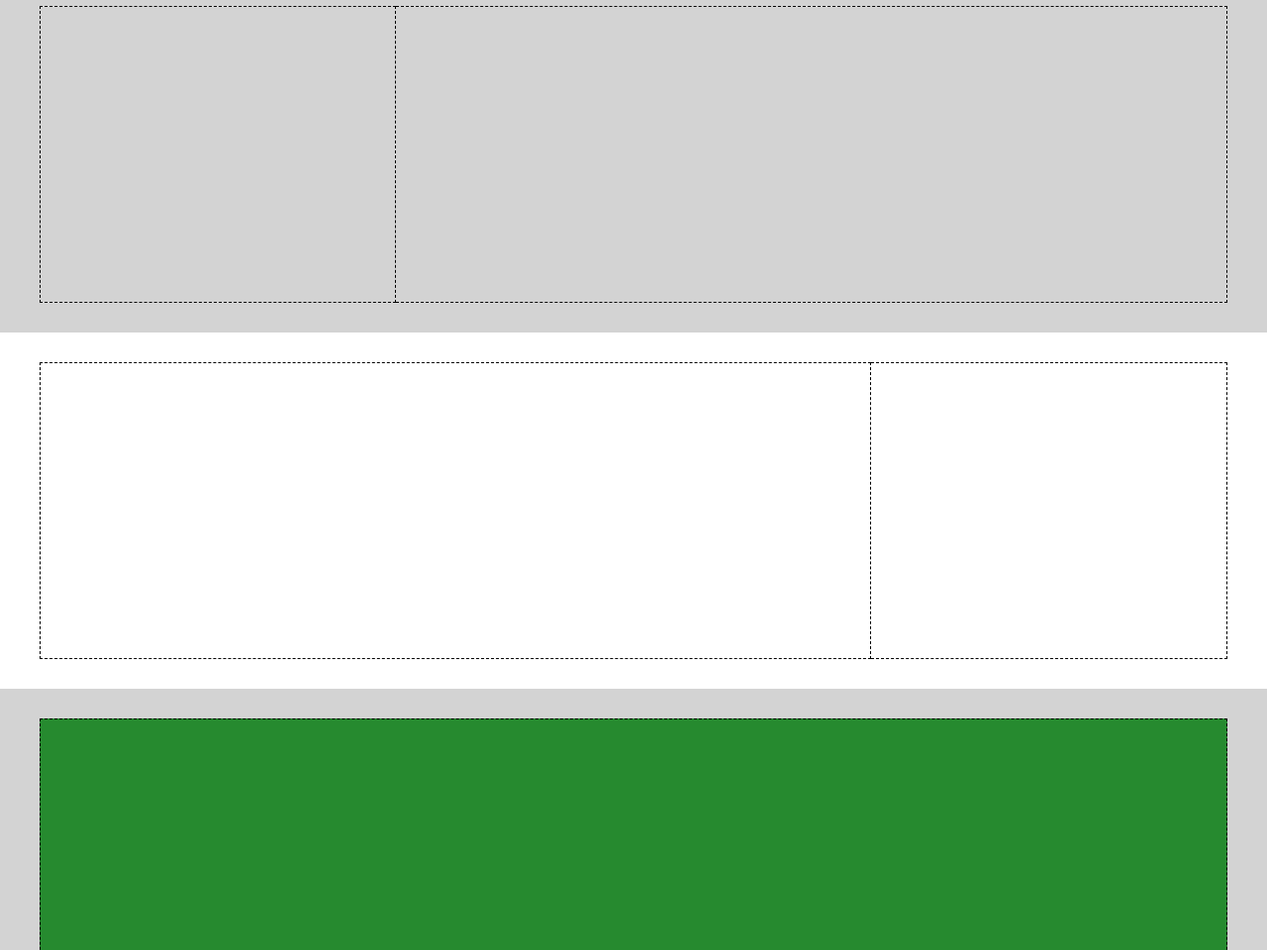
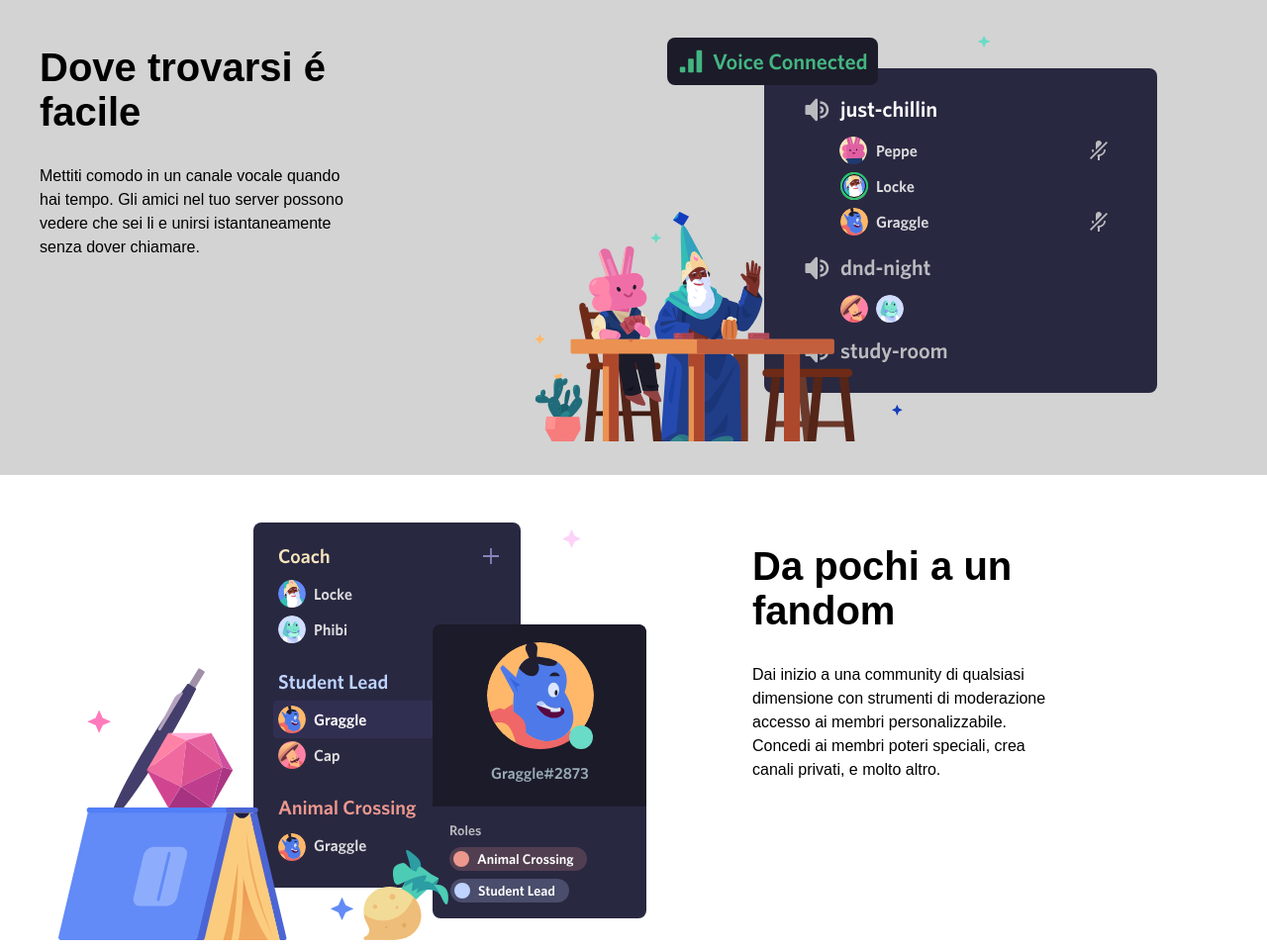
Before and after one commit to andreacagnina/htmlcss-discord, a plain HTML site: page index.html in a window 1280 px wide. Shown: the part 960-1920 px from the top of the page at 99% size. Drawn offline with Linux system fonts and the light colour scheme.

Commit message:
[FEAT] COMPLETED MAIN 3 / 4

```diff
--- a/css/style.css
+++ b/css/style.css
@@ -121,12 +121,12 @@ li {
     width: 100%;
 }
 
-.col-70 {
-    width: 70%;
+.col-60 {
+    width: 60%;
 }
 
-.col-30 {
-    width: 30%;
+.col-40 {
+    width: 40%;
 }
 
 .hgt-300 {
@@ -143,10 +143,6 @@ li {
 .bg-jumbo {
     background-image: url(../img/jumbo.png);
 }
-
-/* .bg-item1 {
-    background-image: url(../img/item1.svg);
-} */
 
 .bg-img-prop {
     background-position: center;
@@ -173,11 +169,6 @@ li {
 }
 
 /* ALLINEAMENTI E STILI */
-
-.m-l-150 {
-    margin-left: 150px;
-}
-
 
 h2 {
     font-size: 40px;
--- a/index.html
+++ b/index.html
@@ -65,13 +65,13 @@
                 </div>
             </div>
         </div>
-        <div class="bg-white pd-30">
+        <div class="pd-30">
             <div class="container_lg">
                 <div class="row">
-                    <div class="col-70">
-                        <img class="m-l-150" src="./img/item1.svg" alt="">
+                    <div class="col-60">
+                        <img src="./img/item1.svg" alt="img.item1">
                     </div>
-                    <div class="col-30 pd-top-40">
+                    <div class="col-40 pd-top-40">
                         <div>
                             <h2>Un luogo a invito <br> con tutto lo <br> spazio <br> necessario per <br> parlare</h2>
                         </div>
@@ -86,16 +86,42 @@
             <div class="bg-gray pd-30">
                 <div class="container_lg">
                     <div class="row">
-                        <div class="col-30 bg-pink border-dsh hgt-300"></div>
-                        <div class="col-70 bg-dblue border-dsh hgt-300 borderzeroleft"></div>
+                        <div class="col-40 pd-top-40 ">
+                            <div>
+                                <h2>Dove trovarsi é <br> facile
+                                </h2>
+                            </div>
+                            <div>
+                                <p class="pd-30 line-h">Mettiti comodo in un canale vocale quando <br> hai
+                                    tempo. Gli
+                                    amici nel tuo server possono <br> vedere che sei li e unirsi istantaneamente <br>
+                                    senza dover chiamare.
+                                </p>
+                            </div>
+                        </div>
+                        <div class="col-60">
+                            <img src="./img/item2.svg" alt="img.item2">
+                        </div>
                     </div>
                 </div>
             </div>
             <div class="bg-white pd-30">
                 <div class="container_lg">
                     <div class="row">
-                        <div class="col-70 bg-dblue border-dsh hgt-300"></div>
-                        <div class="col-30 bg-pink border-dsh hgt-300 borderzeroleft"></div>
+                        <div class="col-60">
+                            <img src="./img/item3.svg" alt="img.item3">
+                        </div>
+                        <div class="col-40 pd-top-40">
+                            <div>
+                                <h2>Da pochi a un <br> fandom
+                                </h2>
+                            </div>
+                            <div>
+                                <p class="pd-30 line-h">Dai inizio a una community di qualsiasi <br> dimensione con
+                                    strumenti di moderazione <br> accesso ai membri personalizzabile. <br> Concedi ai
+                                    membri poteri speciali, crea <br> canali privati, e molto altro.</p>
+                            </div>
+                        </div>
                     </div>
                 </div>
             </div>
```
